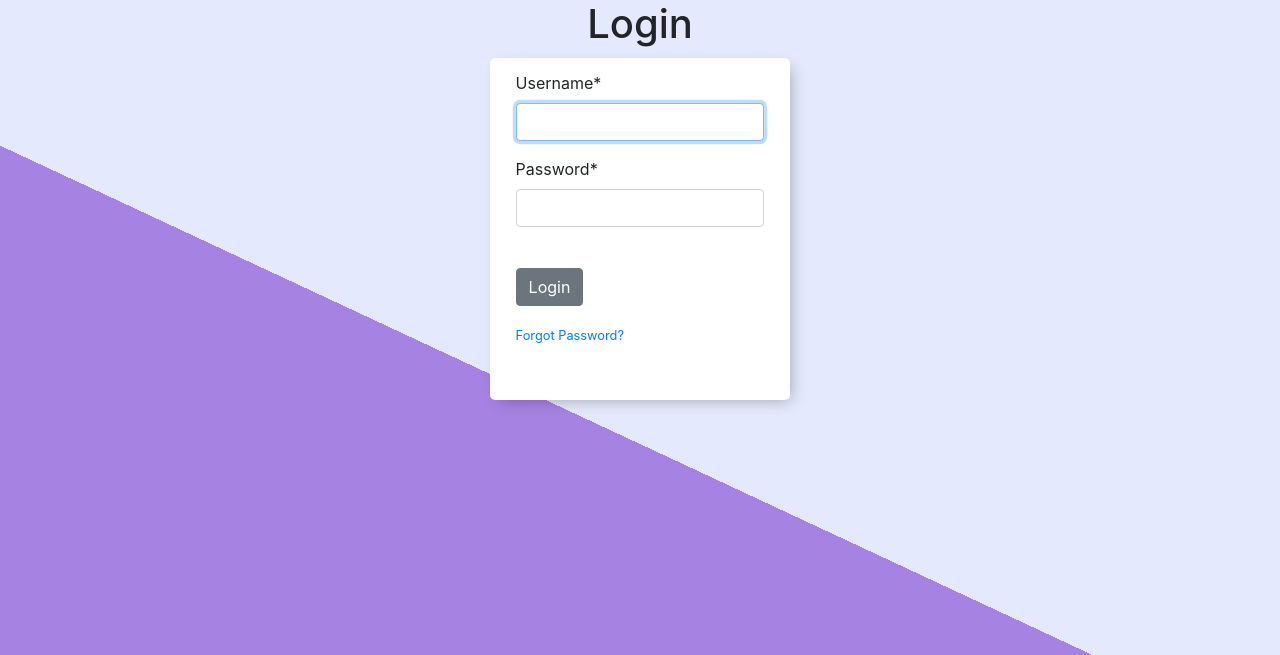
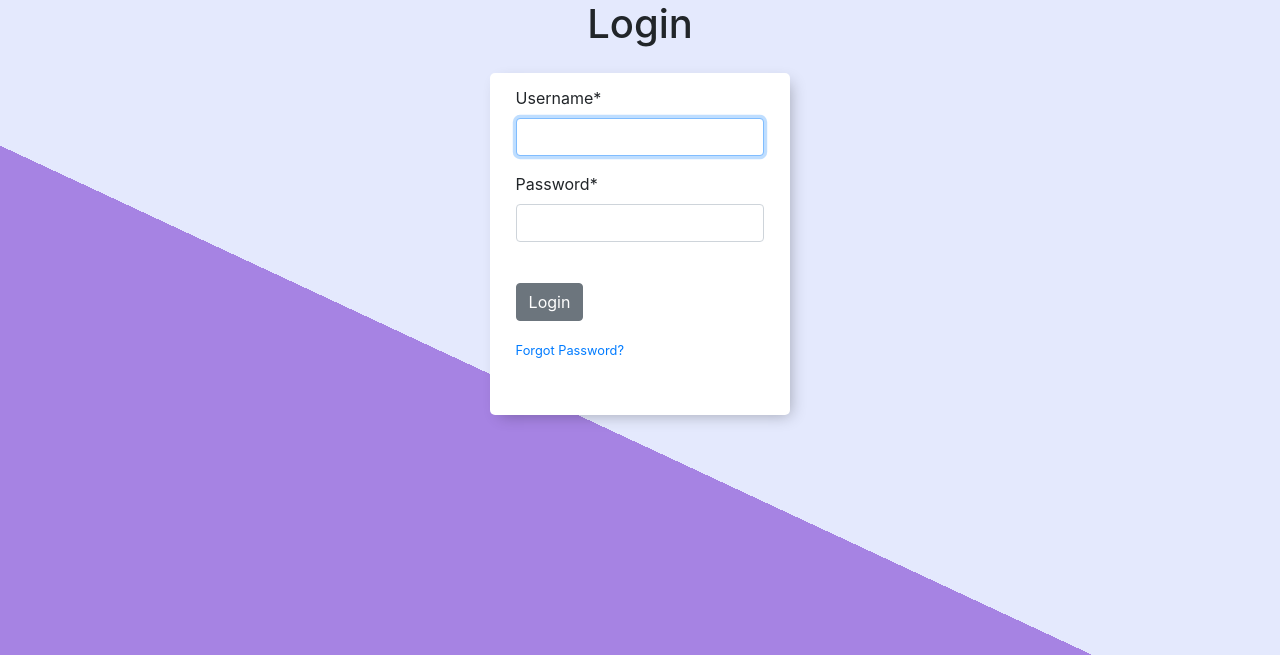
Before and after one commit to yuvalwarsh/calc-coord-django, a Django app: a page that uses templates/base.html in a window 1280 px wide. Shown: the part 56-711 px from the top of the page. Run offline with Django 3.2, Linux system fonts and the light colour scheme; some libraries are stand-ins or nearby versions.

Commit message:
add download links file

```diff
--- a/main_app/handlefile.py
+++ b/main_app/handlefile.py
@@ -115,3 +115,4 @@ class HandleFile:
             },
             ExpiresIn=86400
         )
+        return url
--- a/static/css/styles.css
+++ b/static/css/styles.css
@@ -31,7 +31,7 @@ form {
 
 .box {
   max-width: 400px;
-  margin: 10px auto;
+  margin: 25px auto;
   background: white;
   border-radius: 5px;
   box-shadow: 5px 5px 15px -5px rgba(0, 0, 0, 0.3);
```
